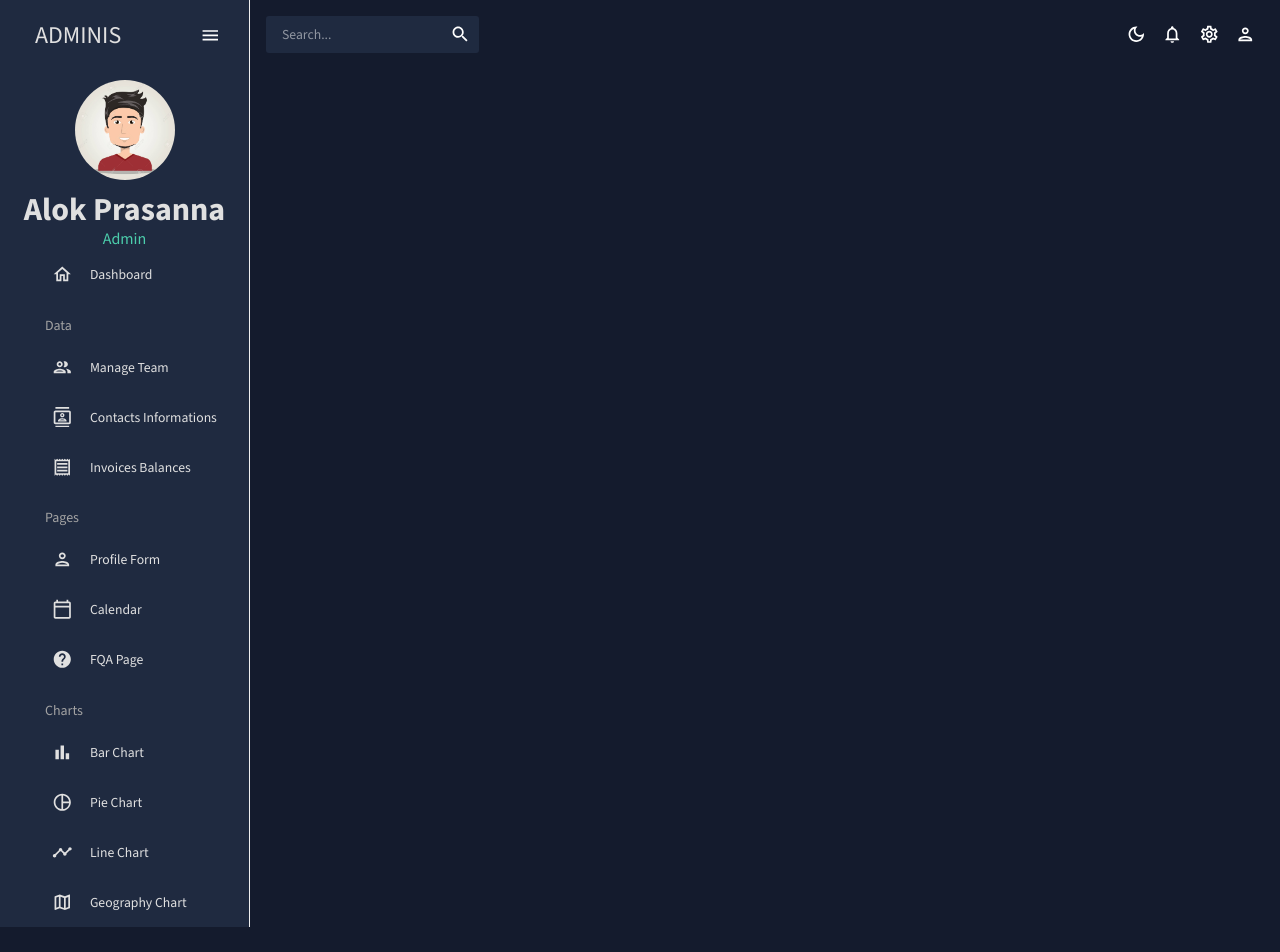
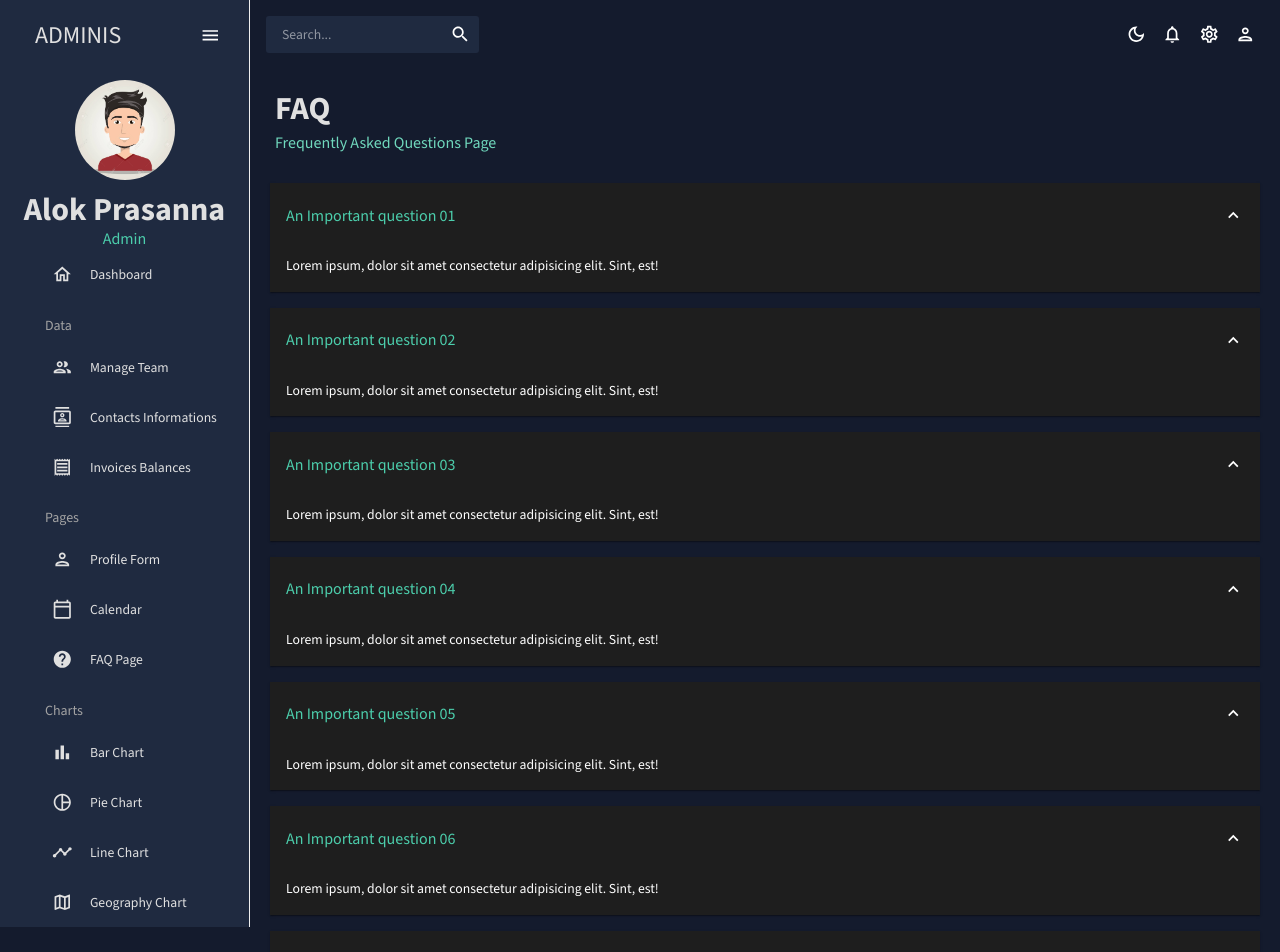
Before and after one commit to AlokPrasanna/fully-functional-dashboard-part1, a React (Vite) app: page /faq in a window 1280 px wide. Shown: the top 952 px of the page. Before the commit the page ends 927 px from the top, so only its background shows below. Built offline with nearby package versions, Linux system fonts and the light colour scheme.

Commit message:
Modified FAQ page and change routes

```diff
--- a/src/App.jsx
+++ b/src/App.jsx
@@ -6,7 +6,7 @@
   Bar,
   Contacts,
   Form,
-  FQA,
+  FAQ,
   Geo,
   Invoices,
   Line,
@@ -37,7 +37,7 @@
               <Route path="/pie" element={<Pie />} />
               <Route path="/line" element={<Line />} />
               <Route path="/geo" element={<Geo />} />
-              <Route path="/fqa" element={<FQA />} />
+              <Route path="/faq" element={<FAQ />} />
               <Route path="/calendar" element={<Calander />} />
             </Routes>
           </main>
--- a/src/components/molecules/Sidebar.jsx
+++ b/src/components/molecules/Sidebar.jsx
@@ -148,8 +148,8 @@
                             setSelected={setSelected}
                         />
                         <Item
-                            title="FQA Page"
-                            to="/fqa"
+                            title="FAQ Page"
+                            to="/faq"
                             icon={<HelpOutlinedIcon />}
                             selected={selected}
                             setSelected={setSelected}
--- /dev/null
+++ b/src/pages/FAQ/FAQ.jsx
@@ -0,0 +1,109 @@
+import { Box , Typography , useTheme } from "@mui/material";
+import {Header} from "../../components/molecules";
+import Accordion from "@mui/material/Accordion";
+import AccordionSummary from "@mui/material/AccordionSummary";
+import AccordionDetails from "@mui/material/AccordionDetails";
+import ExpandMoreIcon from "@mui/icons-material/ExpandMore";
+import {token} from "../../theme";
+
+const FAQ = () => {
+    const theme = useTheme();
+    const colors = token(theme.palette.mode);
+    return (
+        <Box m="20px">
+            <Header title="FAQ" subtitle="Frequently Asked Questions Page" />
+            <Accordion defaultExpanded>
+                <AccordionSummary expandIcon={<ExpandMoreIcon />}>
+                    <Typography color={colors.greenAccent[500]} variant="h5">
+                        An Important question 01
+                    </Typography>
+                </AccordionSummary>
+                <AccordionDetails>
+                   <Typography>
+                       Lorem ipsum, dolor sit amet consectetur adipisicing elit. Sint, est!
+                    </Typography>
+                </AccordionDetails>
+            </Accordion>
+
+            <Accordion defaultExpanded>
+                <AccordionSummary expandIcon={<ExpandMoreIcon />}>
+                    <Typography color={colors.greenAccent[500]} variant="h5">
+                        An Important question 02
+                    </Typography>
+                </AccordionSummary>
+                <AccordionDetails>
+                   <Typography>
+                       Lorem ipsum, dolor sit amet consectetur adipisicing elit. Sint, est!
+                    </Typography>
+                </AccordionDetails>
+            </Accordion>
+
+            <Accordion defaultExpanded>
+                <AccordionSummary expandIcon={<ExpandMoreIcon />}>
+                    <Typography color={colors.greenAccent[500]} variant="h5">
+                        An Important question 03
+                    </Typography>
+                </AccordionSummary>
+                <AccordionDetails>
+                   <Typography>
+                       Lorem ipsum, dolor sit amet consectetur adipisicing elit. Sint, est!
+                    </Typography>
+                </AccordionDetails>
+            </Accordion>
+
+            <Accordion defaultExpanded>
+                <AccordionSummary expandIcon={<ExpandMoreIcon />}>
+                    <Typography color={colors.greenAccent[500]} variant="h5">
+                        An Important question 04
+                    </Typography>
+                </AccordionSummary>
+                <AccordionDetails>
+                   <Typography>
+                       Lorem ipsum, dolor sit amet consectetur adipisicing elit. Sint, est!
+                    </Typography>
+                </AccordionDetails>
+            </Accordion>
+
+            <Accordion defaultExpanded>
+                <AccordionSummary expandIcon={<ExpandMoreIcon />}>
+                    <Typography color={colors.greenAccent[500]} variant="h5">
+                        An Important question 05
+                    </Typography>
+                </AccordionSummary>
+                <AccordionDetails>
+                   <Typography>
+                       Lorem ipsum, dolor sit amet consectetur adipisicing elit. Sint, est!
+                    </Typography>
+                </AccordionDetails>
+            </Accordion>
+
+            <Accordion defaultExpanded>
+                <AccordionSummary expandIcon={<ExpandMoreIcon />}>
+                    <Typography color={colors.greenAccent[500]} variant="h5">
+                        An Important question 06
+                    </Typography>
+                </AccordionSummary>
+                <AccordionDetails>
+                   <Typography>
+                       Lorem ipsum, dolor sit amet consectetur adipisicing elit. Sint, est!
+                    </Typography>
+                </AccordionDetails>
+            </Accordion>
+
+            <Accordion defaultExpanded>
+                <AccordionSummary expandIcon={<ExpandMoreIcon />}>
+                    <Typography color={colors.greenAccent[500]} variant="h5">
+                        An Important question 07
+                    </Typography>
+                </AccordionSummary>
+                <AccordionDetails>
+                   <Typography>
+                       Lorem ipsum, dolor sit amet consectetur adipisicing elit. Sint, est!
+                    </Typography>
+                </AccordionDetails>
+            </Accordion>
+        </Box>
+    )
+}
+
+export default FAQ;
--- a/src/pages/FQA/FQA.jsx
+++ /dev/null
@@ -1,9 +0,0 @@
-const FQA = () => {
-    return (
-        <div>
-            FQA
-        </div>
-    )
-}
-
-export default FQA;
--- a/src/pages/index.js
+++ b/src/pages/index.js
@@ -3,7 +3,7 @@
 import Bar from "./Bar/Bar";
 import Contacts from "./Contacts/Contacts" ;
 import Form from "./Form/Form";
-import FQA from "./FQA/FQA";
+import FAQ from "./FAQ/FAQ";
 import Geo from "./Geo/Geo";
 import Invoices from "./Invoices/Invoices";
 import Line from "./Line/Line";
@@ -17,7 +17,7 @@
     Bar,
     Contacts,
     Form,
-    FQA,
+    FAQ,
     Geo,
     Invoices,
     Line,
```
